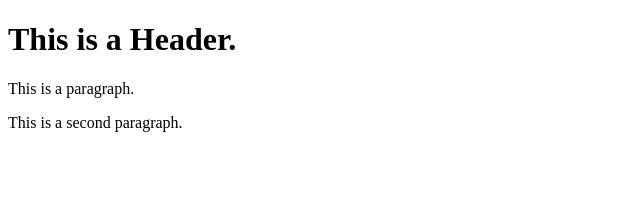
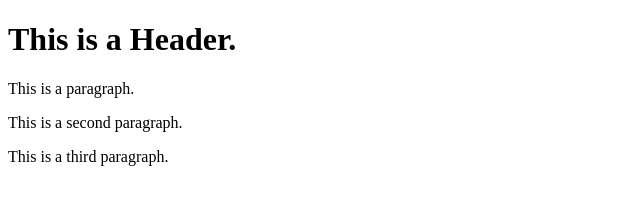
Before and after one commit to amt022/git-test, a website: page index.html in a window 1280 px wide. Shown: the whole page, without its empty margins (0-640 px from the left). Drawn offline with Linux system fonts and the light colour scheme.

Commit message:
fourth commit

```diff
--- a/index.html
+++ b/index.html
@@ -9,5 +9,6 @@
     <h1>This is a Header.</h1>
     <p>This is a paragraph.</p>
     <p>This is a second paragraph.</p>
+    <p>This is a third paragraph.</p>
 </body>
 </html>
```
Also changed, not shown: package.json (added, +24 -0 lines), 1 other file.
